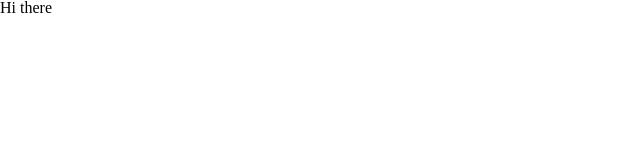
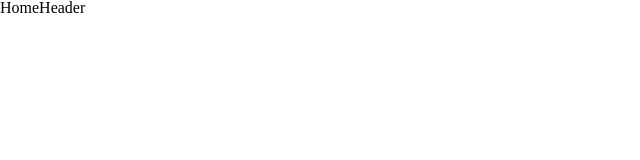
Before and after one commit to ALyes2022/oddaj-Rzeczy, a React (Create React App) app in the folder oddaj-rzeczy/: page / in a window 1280 px wide. Shown: the top 160 px of the page, without its empty margins (0-640 px from the left). Built offline with nearby package versions, Linux system fonts and the light colour scheme.

Commit message:
1a-Strona-główna-podstawowa-konstrukcja

```diff
--- a/oddaj-rzeczy/src/App.js
+++ b/oddaj-rzeczy/src/App.js
@@ -1,10 +1,12 @@
 import React from "react";
+import Home from "./components/Home";
+import { Routes, Route } from "react-router-dom";
 
 function App() {
   return (
-    <div className="App">
-      <h1>Hi there</h1>
-    </div>
+    <Routes>
+      <Route path='/*' element={<Home />} />
+    </Routes>
   );
 }
 
--- /dev/null
+++ b/oddaj-rzeczy/src/components/Home.js
@@ -0,0 +1,12 @@
+import React from 'react';
+import HomeHeader from './HomeHeader';
+
+const Home = () => {
+  return (
+    <>
+      <HomeHeader />
+    </>
+  )
+}
+
+export default Home
--- /dev/null
+++ b/oddaj-rzeczy/src/components/HomeHeader.js
@@ -0,0 +1,9 @@
+import React from 'react'
+
+const HomeHeader = () => {
+  return (
+    <div>HomeHeader</div>
+  )
+}
+
+export default HomeHeader
--- a/oddaj-rzeczy/src/index.js
+++ b/oddaj-rzeczy/src/index.js
@@ -1,12 +1,13 @@
 import React from 'react';
 import ReactDOM from 'react-dom/client';
 import App from './App';
+import { BrowserRouter as Router } from 'react-router-dom'
 import "reset-css";
 import './scss/main.scss'
 
 const root = ReactDOM.createRoot(document.getElementById('root'));
 root.render(
-  <React.StrictMode>
+  <Router>
     <App />
-  </React.StrictMode>
+  </Router>
 );
```
